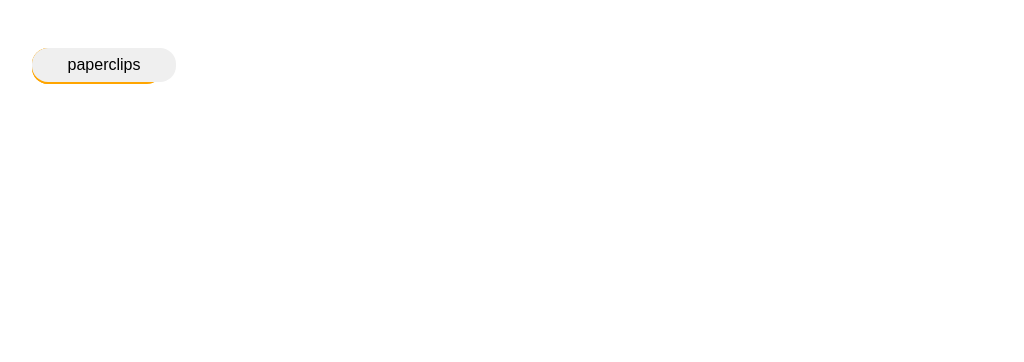
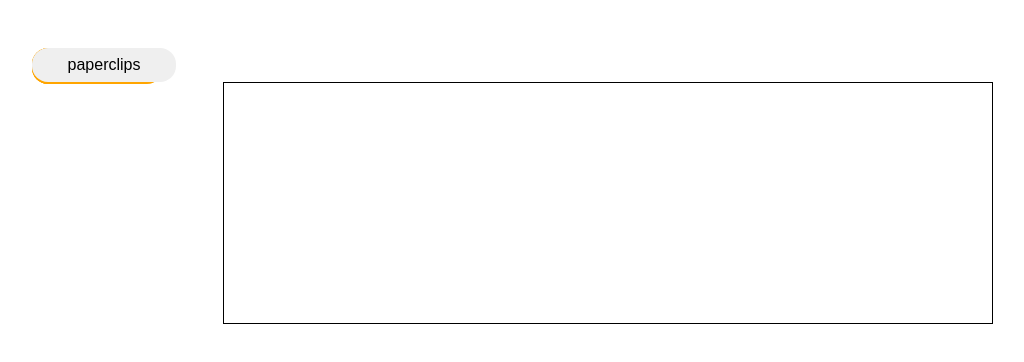
Before and after one commit to cooljasonmelton/paperclips-fe, a React (Create React App) app: page / in a window 1280 px wide. Shown: the top 362 px of the page, without its empty margins (32-1056 px from the left). Built offline with nearby package versions, Linux system fonts and the light colour scheme.

Commit message:
set up login route and css of login and app

```diff
--- a/src/App.css
+++ b/src/App.css
@@ -1,8 +1,12 @@
 .App{
+    width: 100%;
+    height: 100vh;
+
     display: flex;
     flex-direction: column;
-    justify-content: center;
+    justify-content: flex-start;
     align-items: center;
+
 }
 
 .menu-layout{
--- a/src/App.js
+++ b/src/App.js
@@ -1,6 +1,7 @@
 import React from 'react';
+
+// router
 import { BrowserRouter, Route, Switch, Redirect } from 'react-router-dom';
-
 
 // styling
 import './App.css';
@@ -9,6 +10,7 @@ import './App.css';
 import Menu from './menu/Menu';
 import AnalyticsContainer from './analytics/AnalyticsContainer'
 import EntryContainer from './writing/EntryContainer'
+import LoginContainer from './login/LoginContainer'
 
 const App = () => {
   return (
@@ -22,7 +24,7 @@ const App = () => {
         <Switch>
           <Route path="/write" component={EntryContainer} />
           <Route path="/analytics" component={AnalyticsContainer} />
-
+          <Route path="/" component={LoginContainer} />
         </Switch>
 
       </div>
--- a/src/login/LoginContainer.css
+++ b/src/login/LoginContainer.css
@@ -0,0 +1,15 @@
+.LoginContainer{
+    position: relative;
+    border: 1px solid black;
+    width: 60%;
+    height: 30%;
+
+}
+
+.banner-side{
+
+}
+
+.form-side{
+
+}
--- a/src/login/LoginContainer.js
+++ b/src/login/LoginContainer.js
@@ -0,0 +1,16 @@
+import React from 'react';
+
+// styling
+import './LoginContainer.css';
+
+// components
+
+const LoginContainer = () => {
+  return (
+    <div className="LoginContainer">
+
+    </div>
+  );
+}
+
+export default LoginContainer;
--- a/src/menu/Menu.css
+++ b/src/menu/Menu.css
@@ -57,3 +57,7 @@
 .open-2{
     top: 5em;
 }
+
+.open-3{
+    top: 7.5em;
+}
--- a/src/menu/Menu.js
+++ b/src/menu/Menu.js
@@ -10,7 +10,9 @@ const Menu = props => {
   const [openDrop, setOpenDrop] = useState(false)
 
   const navigateSite = e => {
-    props.history.push(e.target.textContent.toLowerCase())
+    let destination = e.target.textContent.toLowerCase()
+    if (destination === "sign out") props.history.push("/")
+    else props.history.push(destination)
     setOpenDrop(false)
   }
 
@@ -35,6 +37,10 @@ const Menu = props => {
           onClick={e=>navigateSite(e)}>
             analytics
         </div>
+        <div className={setNavClass(3)}
+          onClick={e=>navigateSite(e)}>
+            sign out
+        </div>
       </div>
     </div>
   );
```
Also changed, not shown: src/login/Login.js (+16 -0 lines), src/login/SignUp.js (+16 -0 lines).
